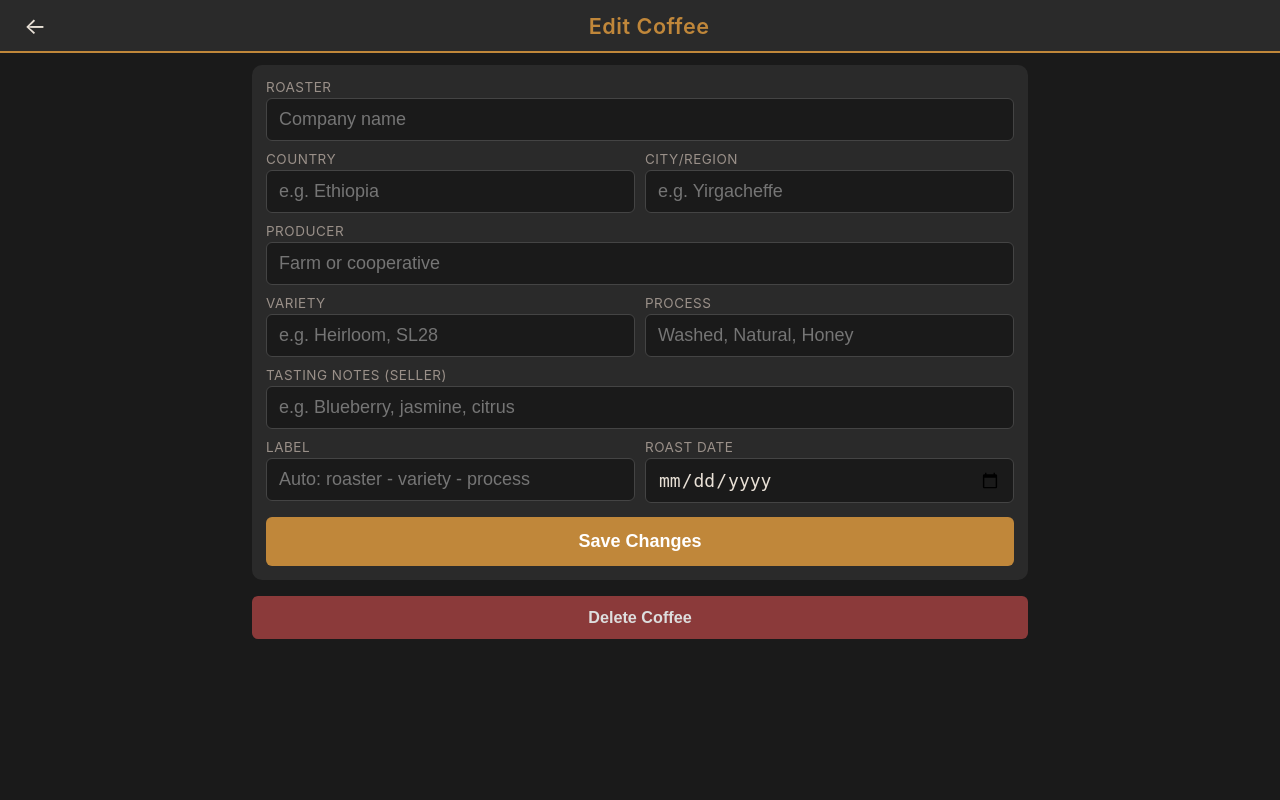
After one commit to Inesteem/OptimizeYourCoffee, a Flask app: template coffee-app/templates/edit_coffee.html in a window 1280 px wide. The commit adds this page. Run offline with Flask 3, Linux system fonts and the light colour scheme; the template is opened without the code that fills it, so the values that code supplies are empty.

Commit message:
Add coffee editing and show added/updated dates
- New edit page for coffee entries (pre-filled form, delete option)
- Pencil edit button on each coffee card in the selection list
- Show "Added" and "Updated" dates on coffee cards
- added_at column with migration for existing DBs
- Delete coffee confirmation dialog

Co-Authored-By: Claude Opus 4.6 (1M context) <noreply@anthropic.com>

```diff
--- a/coffee-app/app.py
+++ b/coffee-app/app.py
@@ -38,9 +38,14 @@ def init_db():
                 tasting_notes TEXT,
                 label TEXT NOT NULL,
                 roast_date TEXT,
-                created_at TIMESTAMP DEFAULT CURRENT_TIMESTAMP
+                created_at TIMESTAMP DEFAULT CURRENT_TIMESTAMP,
+                updated_at TIMESTAMP DEFAULT CURRENT_TIMESTAMP
             )
         """)
+        # migrate existing DBs missing updated_at
+        cols = [r["name"] for r in conn.execute("PRAGMA table_info(coffees)").fetchall()]
+        if "updated_at" not in cols:
+            conn.execute("ALTER TABLE coffees ADD COLUMN updated_at TIMESTAMP DEFAULT CURRENT_TIMESTAMP")
         conn.execute("""
             CREATE TABLE IF NOT EXISTS samples (
                 id INTEGER PRIMARY KEY AUTOINCREMENT,
@@ -133,6 +138,41 @@ def add_coffee():
             ),
         )
         coffee_id = cur.lastrowid
+    return redirect(url_for("new_sample", coffee_id=coffee_id))
+
+
+@app.route("/coffee/<int:coffee_id>/edit")
+def edit_coffee(coffee_id):
+    with get_db() as conn:
+        coffee = conn.execute("SELECT * FROM coffees WHERE id = ?", (coffee_id,)).fetchone()
+    if not coffee:
+        return redirect(url_for("index"))
+    return render_template("edit_coffee.html", coffee=coffee)
+
+
+@app.route("/coffee/<int:coffee_id>/edit", methods=["POST"])
+def save_coffee(coffee_id):
+    data = request.form
+    label = data.get("label", "").strip() or make_label(data)
+    with get_db() as conn:
+        conn.execute(
+            """UPDATE coffees SET roaster=?, origin_country=?, origin_city=?, origin_producer=?,
+                                  variety=?, process=?, tasting_notes=?, label=?, roast_date=?,
+                                  updated_at=CURRENT_TIMESTAMP
+               WHERE id=?""",
+            (
+                data.get("roaster", "").strip() or None,
+                data.get("origin_country", "").strip() or None,
+                data.get("origin_city", "").strip() or None,
+                data.get("origin_producer", "").strip() or None,
+                data.get("variety", "").strip() or None,
+                data.get("process", "").strip() or None,
+                data.get("tasting_notes", "").strip() or None,
+                label,
+                data.get("roast_date", "").strip() or None,
+                coffee_id,
+            ),
+        )
     return redirect(url_for("new_sample", coffee_id=coffee_id))
 
 
--- a/coffee-app/static/style.css
+++ b/coffee-app/static/style.css
@@ -465,6 +499,26 @@ header h1 {
     background: #333;
 }
 
+.delete-form {
+    margin-top: 10px;
+}
+
+.btn-delete-coffee {
+    width: 100%;
+    padding: 12px;
+    font-size: 0.9rem;
+    font-weight: 600;
+    color: #ddd;
+    background: var(--danger);
+    border: none;
+    border-radius: 6px;
+    cursor: pointer;
+}
+
+.btn-delete-coffee:active {
+    opacity: 0.7;
+}
+
 /* Diagnostic feedback */
 .diagnostic {
     background: #2a3a2a;
--- /dev/null
+++ b/coffee-app/templates/edit_coffee.html
@@ -0,0 +1,80 @@
+<!DOCTYPE html>
+<html lang="en">
+<head>
+    <meta charset="UTF-8">
+    <meta name="viewport" content="width=device-width, initial-scale=1.0, user-scalable=no">
+    <title>Edit {{ coffee.label }}</title>
+    <link rel="stylesheet" href="{{ url_for('static', filename='style.css') }}?v=6">
+    <link rel="stylesheet" href="{{ url_for('static', filename='simple-keyboard.css') }}">
+</head>
+<body>
+    <header>
+        <a href="/" class="back-btn">&larr;</a>
+        <h1>Edit Coffee</h1>
+    </header>
+
+    <main>
+        <form action="/coffee/{{ coffee.id }}/edit" method="POST" class="sample-form">
+            <div class="field">
+                <label for="roaster">Roaster</label>
+                <input type="text" id="roaster" name="roaster" value="{{ coffee.roaster or '' }}" placeholder="Company name" autocomplete="off">
+            </div>
+
+            <div class="row">
+                <div class="field">
+                    <label for="origin_country">Country</label>
+                    <input type="text" id="origin_country" name="origin_country" value="{{ coffee.origin_country or '' }}" placeholder="e.g. Ethiopia" autocomplete="off">
+                </div>
+                <div class="field">
+                    <label for="origin_city">City/Region</label>
+                    <input type="text" id="origin_city" name="origin_city" value="{{ coffee.origin_city or '' }}" placeholder="e.g. Yirgacheffe" autocomplete="off">
+                </div>
+            </div>
+
+            <div class="field">
+                <label for="origin_producer">Producer</label>
+                <input type="text" id="origin_producer" name="origin_producer" value="{{ coffee.origin_producer or '' }}" placeholder="Farm or cooperative" autocomplete="off">
+            </div>
+
+            <div class="row">
+                <div class="field">
+                    <label for="variety">Variety</label>
+                    <input type="text" id="variety" name="variety" value="{{ coffee.variety or '' }}" placeholder="e.g. Heirloom, SL28" autocomplete="off">
+                </div>
+                <div class="field">
+                    <label for="process">Process</label>
+                    <input type="text" id="process" name="process" value="{{ coffee.process or '' }}" placeholder="Washed, Natural, Honey" autocomplete="off">
+                </div>
+            </div>
+
+            <div class="field">
+                <label for="tasting_notes">Tasting Notes (seller)</label>
+                <input type="text" id="tasting_notes" name="tasting_notes" value="{{ coffee.tasting_notes or '' }}" placeholder="e.g. Blueberry, jasmine, citrus" autocomplete="off">
+            </div>
+
+            <div class="row">
+                <div class="field">
+                    <label for="label">Label</label>
+                    <input type="text" id="label" name="label" value="{{ coffee.label }}" placeholder="Auto: roaster - variety - process" autocomplete="off">
+                </div>
+                <div class="field">
+                    <label for="roast_date">Roast Date</label>
+                    <input type="date" id="roast_date" name="roast_date" value="{{ coffee.roast_date or '' }}">
+                </div>
+            </div>
+
+            <button type="submit" class="btn-add">Save Changes</button>
+        </form>
+
+        <form action="/coffee/{{ coffee.id }}/delete" method="POST" class="delete-form">
+            <button type="submit" class="btn-delete-coffee" onclick="return confirm('Delete this coffee and all its samples?')">Delete Coffee</button>
+        </form>
+    </main>
+
+    <div id="keyboard" class="kbd hidden">
+        <div class="simple-keyboard"></div>
+    </div>
+    <script src="{{ url_for('static', filename='simple-keyboard.min.js') }}"></script>
+    <script src="{{ url_for('static', filename='keyboard.js') }}?v=5"></script>
+</body>
+</html>
--- a/coffee-app/templates/step2_sample.html
+++ b/coffee-app/templates/step2_sample.html
@@ -4,7 +4,7 @@
     <meta charset="UTF-8">
     <meta name="viewport" content="width=device-width, initial-scale=1.0, user-scalable=no">
     <title>{{ coffee.label }} - Sample</title>
-    <link rel="stylesheet" href="{{ url_for('static', filename='style.css') }}?v=5">
+    <link rel="stylesheet" href="{{ url_for('static', filename='style.css') }}?v=6">
     <link rel="stylesheet" href="{{ url_for('static', filename='simple-keyboard.css') }}">
 </head>
 <body>
--- a/coffee-app/templates/step3_evaluate.html
+++ b/coffee-app/templates/step3_evaluate.html
@@ -4,7 +4,7 @@
     <meta charset="UTF-8">
     <meta name="viewport" content="width=device-width, initial-scale=1.0, user-scalable=no">
     <title>Evaluate Shot</title>
-    <link rel="stylesheet" href="{{ url_for('static', filename='style.css') }}?v=5">
+    <link rel="stylesheet" href="{{ url_for('static', filename='style.css') }}?v=6">
 </head>
 <body>
     <header>
```
Also changed, not shown: other parts of coffee-app/static/style.css (+36 -2 lines), coffee-app/templates/step1_coffee.html (+10 -1 lines).
